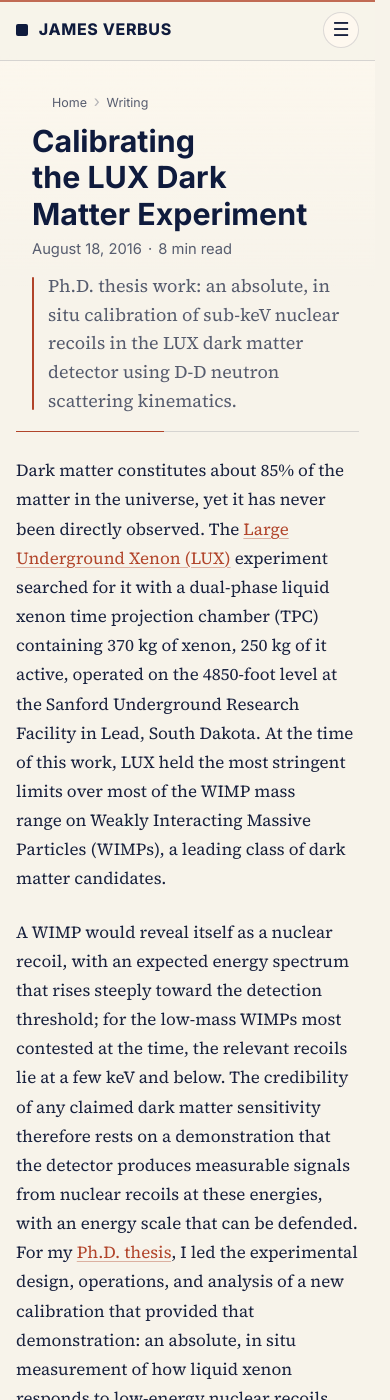
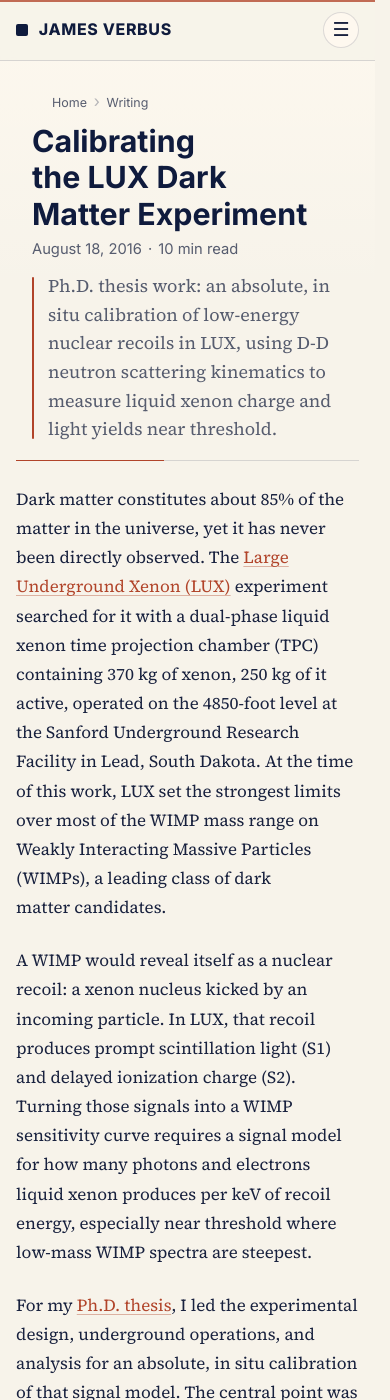
Before and after one commit to jverbus/jverbus.github.io, a Jekyll site: the page built from _posts/2016-08-18-calibrating-the-lux-dark-matter-experiment.md, in a window 390 px wide and 1400 px high. Built offline with Jekyll 4.4.1, drawn with Linux system fonts in a browser that asks for light colours; some of the changed text lies outside the part shown.

Commit message:
Uplevel LUX thesis post

```diff
--- a/_includes/site/head.html
+++ b/_includes/site/head.html
@@ -178,6 +178,6 @@
   <link rel="apple-touch-icon" sizes="180x180" href="{{ '/assets/images/apple-touch-icon.png' | relative_url }}">
   <link rel="preload" href="{{ '/assets/fonts/inter-latin-wght-normal.woff2' | relative_url }}" as="font" type="font/woff2" crossorigin>
   <link rel="preload" href="{{ '/assets/fonts/source-serif-4-latin-wght-normal.woff2' | relative_url }}" as="font" type="font/woff2" crossorigin>
-  <link href="{{ '/assets/css/modern.css' | relative_url | escape }}?v=loop52" rel="stylesheet" media="all">
+  <link href="{{ '/assets/css/modern.css' | relative_url | escape }}?v=loop53" rel="stylesheet" media="all">
   <link rel="alternate" type="application/atom+xml" title="{{ site.title | escape }}" href="{{ '/atom.xml' | absolute_url | escape }}">
 </head>
--- a/_posts/2016-08-18-calibrating-the-lux-dark-matter-experiment.md
+++ b/_posts/2016-08-18-calibrating-the-lux-dark-matter-experiment.md
@@ -1,8 +1,8 @@
 ---
 layout: post
 title: "Calibrating the LUX Dark Matter Experiment"
-description: "Ph.D. thesis work: an absolute, in situ calibration of sub-keV nuclear recoils in the LUX dark matter detector using D-D neutron scattering kinematics."
-last_modified_at: 2026-06-11
+description: "Ph.D. thesis work: an absolute, in situ calibration of low-energy nuclear recoils in LUX, using D-D neutron scattering kinematics to measure liquid xenon charge and light yields near threshold."
+last_modified_at: 2026-06-25
 og_image: "/assets/images/social/2016-08-18-calibrating-the-lux-dark-matter-experiment-1200x630.jpg"
 og_image_alt: "Calibrating the LUX Dark Matter Experiment"
 og_image_width: 1200
@@ -13,19 +13,40 @@
   - /2025/02/10/brown-physics-ai-winter-school-workshop/
 ---
 
-Dark matter constitutes about 85% of the matter in the universe, yet it has never been directly observed. The [Large Underground Xenon (LUX)](https://lux.brown.edu/LUX_dark_matter/Home.html) experiment searched for it with a dual-phase liquid xenon time projection chamber (TPC) containing 370 kg of xenon, 250 kg of it active, operated on the 4850-foot level at the Sanford Underground Research Facility in Lead, South Dakota. At the time of this work, LUX held the most stringent limits over most of the WIMP mass range on Weakly Interacting Massive Particles (WIMPs), a leading class of dark matter candidates.
+Dark matter constitutes about 85% of the matter in the universe, yet it has never been directly observed. The [Large Underground Xenon (LUX)](https://lux.brown.edu/LUX_dark_matter/Home.html) experiment searched for it with a dual-phase liquid xenon time projection chamber (TPC) containing 370 kg of xenon, 250 kg of it active, operated on the 4850-foot level at the Sanford Underground Research Facility in Lead, South Dakota. At the time of this work, LUX set the strongest limits over most of the WIMP mass range on Weakly Interacting Massive Particles (WIMPs), a leading class of dark matter candidates.
 
-A WIMP would reveal itself as a nuclear recoil, with an expected energy spectrum that rises steeply toward the detection threshold; for the low-mass WIMPs most contested at the time, the relevant recoils lie at a few keV and below. The credibility of any claimed dark matter sensitivity therefore rests on a demonstration that the detector produces measurable signals from nuclear recoils at these energies, with an energy scale that can be defended. For my [Ph.D. thesis](https://repository.library.brown.edu/studio/item/bdr:674209/), I led the experimental design, operations, and analysis of a new calibration that provided that demonstration: an absolute, in situ measurement of how liquid xenon responds to low-energy nuclear recoils, performed inside the LUX detector itself.
+A WIMP would reveal itself as a nuclear recoil: a xenon nucleus kicked by an incoming particle. In LUX, that recoil produces prompt scintillation light (S1) and delayed ionization charge (S2). Turning those signals into a WIMP sensitivity curve requires a signal model for how many photons and electrons liquid xenon produces per keV of recoil energy, especially near threshold where low-mass WIMP spectra are steepest.
+
+For my [Ph.D. thesis](https://repository.library.brown.edu/studio/item/bdr:674209/), I led the experimental design, underground operations, and analysis for an absolute, in situ calibration of that signal model. The central point was to measure low-energy nuclear recoils inside LUX itself, at the detector's operating field and geometry, with an energy scale set by neutron scattering kinematics rather than by extrapolating from external measurements.
 
 ![Neutron generator outside of the LUX water tank]({{ '/assets/images/jverbus_neutron_generator_outside_lux.jpg' | relative_url }}){: width="504" height="672" }
 
 *With the deuterium-deuterium (D-D) neutron generator used for the calibration, outside the LUX water shield.*
 
-## An Energy Scale Set by Scattering Kinematics
+## What Had to Be Calibrated
+
+The calibration target was not "can LUX see neutrons?" LUX already had neutron calibration data. The harder question was whether the detector response could be measured at the recoil energies that matter most for low-mass dark matter searches, where the available S1 and S2 signals are small and model assumptions dominate the interpretation.
+
+Two response functions matter:
+
+- the ionization yield, Qy, measured in extracted electrons per keV of nuclear recoil energy
+- the scintillation yield, Ly, measured in produced photons per keV of nuclear recoil energy
+
+Those quantities define the mapping from nuclear recoil energy to the observed S1 and S2 distributions. A low-energy WIMP limit is only as convincing as that mapping.
+
+## Geometry as the Energy Scale
 
 Nuclear recoil calibrations of liquid xenon detectors had typically inferred the energy scale by comparing observed spectra against simulation, or by transferring measurements made in smaller external test setups. Both approaches accumulate systematic uncertainty precisely where the dark matter question is most delicate: at the lowest recoil energies.
 
-The technique developed in this thesis removes simulation from the energy scale. A collimated beam of 2.45 MeV mono-energetic neutrons from D-D fusion is directed into the active xenon volume. When a single neutron scatters twice inside the TPC, the reconstructed positions of the two interaction vertices determine the scattering angle of the first interaction, and non-relativistic scattering kinematics convert that angle into the recoil energy deposited there; to good approximation, the recoil energy is proportional to one minus the cosine of the scattering angle. The energy scale is therefore anchored in kinematics, independent of both simulation and the xenon signal model under calibration.
+The technique developed in this thesis does not use simulation to assign recoil energy to a double-scatter event. A collimated beam of quasi-monoenergetic 2.45 MeV neutrons from D-D fusion enters the active xenon volume. When one neutron scatters twice inside the TPC, the reconstructed positions of the two interaction vertices determine the outgoing neutron direction after the first scatter. Combined with the known incoming beam direction, that gives the lab scattering angle.
+
+The recoil energy then follows from non-relativistic two-body elastic scattering. The endpoint is fixed by the mass ratio alone:
+
+`E_r,max = E_n * 4 m_n M_Xe / (m_n + M_Xe)^2`
+
+For 2.45 MeV neutrons on xenon, that endpoint is about 74 keV. Smaller lab scattering angles map to lower recoil energies; a 1 keV xenon recoil corresponds to a scattering angle of roughly 13 degrees. That is why this was a geometry problem as much as a detector-response problem: centimeter-scale vertex reconstruction sets the recoil-energy resolution near threshold.
+
+The important separation is that simulation was still used where it belongs, for acceptance, backgrounds, and response modeling. It was not the source of the double-scatter nuclear recoil energy scale.
 
 <img src="{{ '/assets/images/lux-dd-technique-schematic.png' | relative_url }}" alt="Schematic of a dual-phase time projection chamber with a collimated mono-energetic neutron beam scattering twice in the liquid target, defining a scattering angle" width="1366" height="954" loading="lazy" decoding="async">
 
@@ -33,9 +54,17 @@
 
 {% include site/lux-demo.html %}
 
+## Why Double and Single Scatters Both Matter
+
+Double-scatter events provide the cleanest energy tag. The two S2 pulses are separated in drift time when the vertices have different depths, so the ionization signal from the first vertex can be measured against a kinematically reconstructed recoil energy. That gives the low-energy Qy measurement directly.
+
+The light channel is more difficult. In liquid xenon, the prompt scintillation pulses from two neutron scatters typically overlap in time, so the S1 contribution from each vertex is not cleanly separated event by event. The low-energy Ly analysis therefore used single-scatter events in the beam, with the energy scale constrained by the measured charge yield and response model. A complementary endpoint analysis used the sharp 74 keV maximum recoil feature in single-scatter S1 and S2 spectra to extend both Ly and Qy to the top of the D-D recoil range.
+
+That division matches the experimental constraints: use double scatters where geometry gives event-level energies, use single scatters where the data provide higher-statistics spectra, and tie the two together with the measured charge response and the kinematic endpoint.
+
 ## A Neutron Beam Through the Water Shield
 
-The neutron source was an Adelphi Technology DD108 generator. Before deployment, its output was characterized with a time-of-flight measurement at Brown University, confirming a quasi-mono-energetic spectrum at the nominal 2.45 MeV and suitable for the calibration.
+The neutron source was an Adelphi Technology DD108 generator. Before deployment, its output was characterized with a time-of-flight measurement at Brown University, confirming a quasi-monoenergetic spectrum near 2.45 MeV. In the selected beam sample, the relevant neutron energies were within roughly 6% of the source energy, suitable for the scattering-angle energy reconstruction.
 
 At SURF, the generator was positioned outside the water tank shielding LUX, 8 m in diameter, and neutrons were delivered through an air-filled conduit that crosses the water to the detector cryostat, defining a collimated beam through the active xenon volume. The conduit was installed and aligned with the detector before the tank was filled.
 
@@ -55,9 +84,11 @@
 
 ## Signal Yields Measured Below 1 keV
 
-The ionization yield was measured from double-scatter events for recoils of 0.7 to 24 keV, and the scintillation yield from single-scatter data at the lowest energies, with its energy scale anchored by the measured charge yield. A complementary analysis at the kinematically fixed 74 keV endpoint of the recoil spectrum extended both yields to that energy, for full spans of 0.7 to 74 keV (charge) and 1.1 to 74 keV (light) at an average drift field of 180 V/cm. These results reach a factor of five (charge) and a factor of three (light) lower in energy than any previous measurement with a scattering-angle-derived energy scale, and constitute the first light yield for liquid xenon reported directly in absolute units of photons per keV.
+The ionization yield was measured from double-scatter events for recoils of 0.7 to 24 keV. The scintillation yield was measured from single-scatter data at low energies, with its energy scale anchored by the charge-yield measurement. A complementary endpoint analysis extended both channels to the kinematically fixed 74 keV maximum recoil energy.
 
-Over a factor of one hundred in recoil energy, the measured yields are consistent with the Lindhard description of energy partition in nuclear recoils, and they constrain proposed kinematic cutoffs in signal production at low energy. Most consequentially for the dark matter program, the measurements demonstrate that liquid xenon produces measurable ionization and scintillation at recoil energies of order 1 keV.
+The final calibrated spans were 0.7 to 74 keV for charge and 1.1 to 74 keV for light, at LUX's average drift field of 180 V/cm. The charge result reached a factor of five lower in energy than prior scattering-angle-derived measurements, and the light result reached a factor of three lower. At the 74 keV endpoint, the measured yields were about 3.06 electrons/keV and 14.0 photons/keV.
+
+Over roughly two orders of magnitude in recoil energy, the measured yields were consistent with a Lindhard-based description of energy partition in nuclear recoils. More importantly for the dark matter search, the data showed measurable ionization and scintillation at recoil energies of order 1 keV, directly in the detector that produced the WIMP result.
 
 <img src="{{ '/assets/images/lux-dd-yield-results.png' | relative_url }}" alt="Measured charge and light yields for nuclear recoils in LUX as a function of recoil energy with Lindhard model fits, and the corresponding detection efficiencies" width="1384" height="1466" loading="lazy" decoding="async">
 
@@ -65,15 +96,19 @@
 
 ## Impact on the WIMP Search
 
-These yields fed directly into the 2016 reanalysis of the LUX WIMP search exposure. With the low-energy response established by calibration rather than extrapolation, the sensitivity of the experiment to a 7 GeV/c² WIMP improved by a factor of seven, sharpening the disagreement between the LUX results and claims of low-mass WIMP signals reported by other experiments. The calibrated response also provides a foundation for computing the expected rate of coherent elastic neutrino-nucleus scattering from solar ⁸B neutrinos, whose maximum recoil energy of 3.7 keV falls within the newly calibrated range.
+These yields fed directly into the 2016 reanalysis of the LUX WIMP search exposure through a Lindhard-based NEST signal model fit to the D-D calibration data. With the low-energy response established by calibration rather than extrapolation, the sensitivity of the experiment to a 7 GeV/c^2 WIMP improved by a factor of seven, sharpening the disagreement between the LUX results and claims of low-mass WIMP signals reported by other experiments.
+
+The same calibration also matters for coherent elastic neutrino-nucleus scattering from solar boron-8 neutrinos. The maximum recoil energy from that source in xenon is about 3.7 keV, so the relevant signal region sits inside the energy range that the D-D calibration constrained.
 
 <img src="{{ '/assets/images/lux-wimp-limits-2016.png' | relative_url }}" alt="Upper limits on the spin-independent WIMP-nucleon cross section versus WIMP mass, comparing the 2016 LUX result against the 2014 result and contemporaneous experiments" width="1385" height="952" loading="lazy" decoding="async">
 
 *Ninety percent confidence upper limits on the spin-independent WIMP-nucleon cross section: the 2016 LUX reanalysis incorporating this calibration (black), the 2014 LUX result (gray), and contemporaneous experiments. (Figure reproduced in my Ph.D. thesis from the LUX Collaboration result, Phys. Rev. Lett. 116, 161301 (2016).)*
 
-## A Core Technique for LZ
+## Carried into LZ
 
-The technique outlived the experiment it was built for. D-D calibration was adopted as a central element of the LZ calibration program, the 10-tonne successor to LUX constructed within the same water shield, and I served as the L3 manager for the D-D calibration program during LZ's early design phase. The thesis also charted a path to recoil energies almost ten times lower through a proposed 272 keV quasi-mono-energetic neutron source, produced by reflecting D-D neutrons from deuterium, for which forward scatters in xenon deposit recoil energies of at most a few keV.
+The technique outlived the experiment it was built for. D-D calibration became a central element of the LZ calibration program, the 10-tonne successor to LUX constructed within the same water shield, and I served as the L3 manager for the D-D calibration program during LZ's early design phase.
+
+The thesis also laid out the next technical step: a quasi-monoenergetic 272 keV neutron source produced by reflecting D-D neutrons from deuterium. The lower source energy gives an 8 keV recoil endpoint in xenon and improves the angle lever arm at threshold. A 1 keV recoil from a 272 keV neutron corresponds to about 41 degrees instead of about 13 degrees for a 2.45 MeV neutron, reducing the fractional impact of vertex-position uncertainty on the reconstructed energy.
 
 <img src="{{ '/assets/images/lz-detector-cutout.jpg' | relative_url }}" alt="Cutout view of the LZ detector solid model inside the water tank, with the two D-D neutron calibration conduits visible" width="1534" height="969" loading="lazy" decoding="async">
 
--- a/assets/css/modern.css
+++ b/assets/css/modern.css
@@ -2425,8 +2425,36 @@
   .bd,
   .post-list,
   .post-list-item {
+    width: 100%;
     max-width: 100%;
     min-width: 0;
+  }
+
+  .layout-post .unit-article,
+  .layout-post .unit-article-inner,
+  .layout-post .content,
+  .layout-post .bd,
+  .layout-post .bd > .entry-content {
+    width: 100%;
+    max-width: 100%;
+    min-width: 0;
+  }
+
+  .layout-post .entry-content > p,
+  .layout-post .entry-content > ul,
+  .layout-post .entry-content > ol,
+  .layout-post .entry-content > blockquote,
+  .layout-post .entry-content > pre,
+  .layout-post .entry-content > table,
+  .layout-post .entry-content .table-scroll {
+    width: 100%;
+    max-width: calc(100vw - 2rem);
+  }
+
+  .layout-post .entry-content img,
+  .layout-post .entry-content video,
+  .layout-post .entry-content canvas {
+    max-width: calc(100vw - 2rem);
   }
 
   .home-eyebrow,
```
